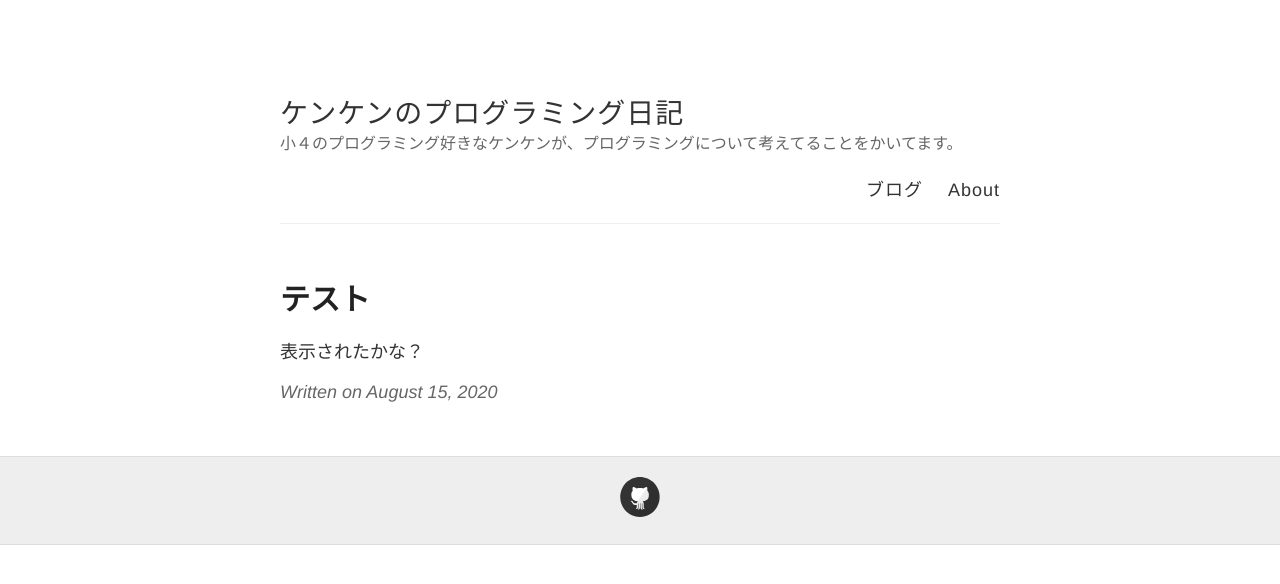
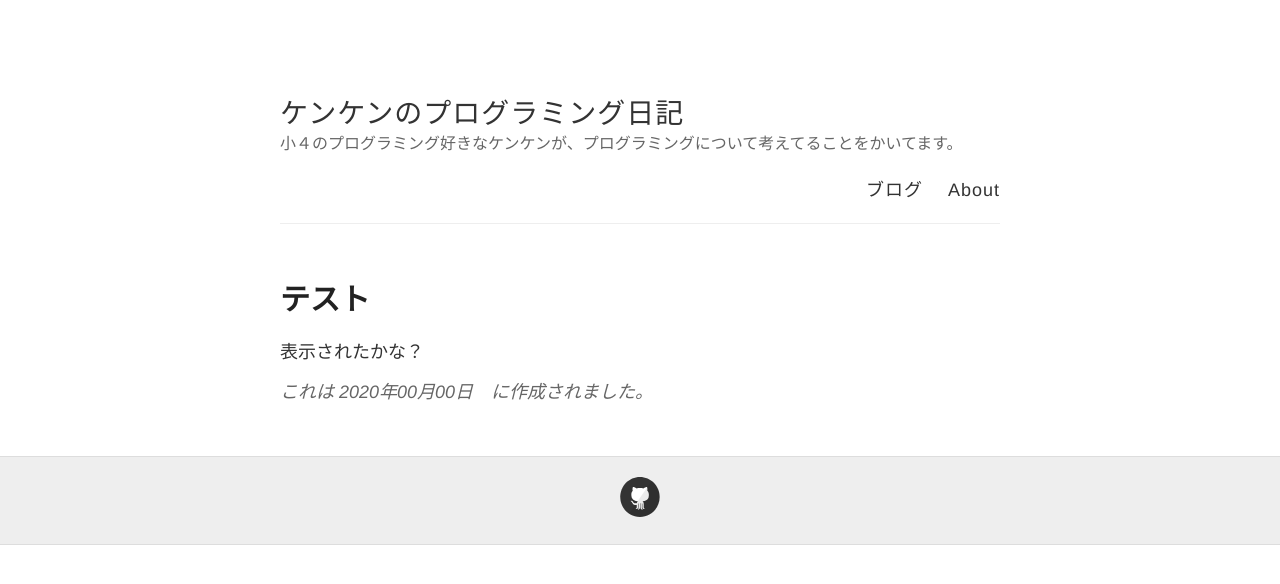
Before and after one commit to hakase-kenken/blog, a Jekyll site: the page built from _posts/2020-8-15-テスト.md, in a window 1280 px wide. Shown: the top 584 px of the page. Built offline with Jekyll 4.4.1, drawn with Linux system fonts in a browser that asks for light colours.

Commit message:
日付の表示の仕方の変更

```diff
--- a/_layouts/post.html
+++ b/_layouts/post.html
@@ -10,7 +10,7 @@ layout: default
   </div>
 
   <div class="date">
-    Written on {{ page.date | date: "%B %e, %Y" }}
+    これは {{ page.date | date: "%Y年%M月%S日" }}　に作成されました。
   </div>
 
   {% include disqus.html %}
```
